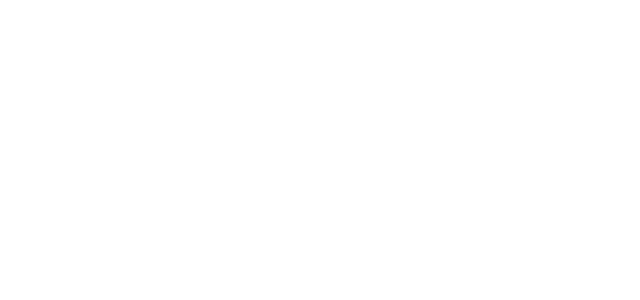
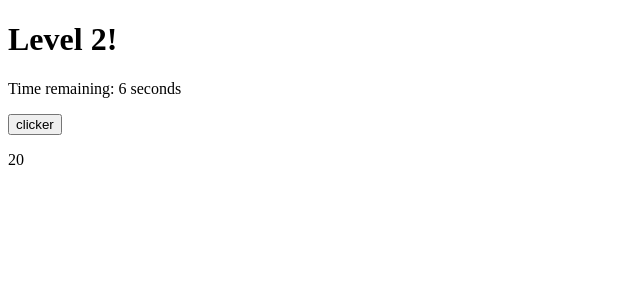
Before and after one commit to MatteoDiter/Candide, a React app: page /lvl2 in a window 1280 px wide. Before the commit this address had no page. Shown: the top 300 px of the page, without its empty margins (0-640 px from the left). Built offline with nearby package versions, Linux system fonts and the light colour scheme.

Commit message:
3 levels completed

```diff
--- a/client/App.tsx
+++ b/client/App.tsx
@@ -3,6 +3,9 @@
 import SignUp from "./component/authentication/signup";
 import Login from "./component/authentication/login";
 import Home from "./component/home";
+import Lvl1 from "./component/game/lvl1";
+import Lvl2 from "./component/game/lvl2";
+import Lvl3 from "./component/game/lvl3";
 
 const App: React.FC = () => {
   return (
@@ -12,6 +15,9 @@
           <Route path="/" element={<Login />} />
           <Route path="/signup" element={<SignUp />} />
           <Route path="/home" element={<Home />} />
+          <Route path="/lvl1" element={<Lvl1 />} />
+          <Route path="/lvl2" element={<Lvl2 />} />
+          <Route path="/lvl3" element={<Lvl3 />} />
         </Routes>
       </div>
     </BrowserRouter>
--- /dev/null
+++ b/client/component/game/lvl1.tsx
@@ -0,0 +1,62 @@
+import React, { useState, useEffect } from "react";
+import { useNavigate } from "react-router-dom";
+
+const Lvl1: React.FC = () => {
+  // set time and clicks
+  const time = 5;
+  const clicks = 10;
+
+  // set states
+  const [value, setValue] = useState(clicks); // clicks left to beat the game
+  const [timer, setTimer] = useState(time); // time left to beat the game
+  const navigate = useNavigate(); // setup navigation to next level
+
+  // setting reset timer
+  const resetTimer = () => {
+    setTimer(time + 1);
+  };
+  // timer logic
+  useEffect(() => {
+    const timeInterval = setInterval(() => {
+      setTimer((prevTimer) => prevTimer - 1);
+    }, 1000);
+
+    return () => clearInterval(timeInterval);
+  }, []);
+
+  // game over logic by time
+  useEffect(() => {
+    if (timer === 0) {
+      alert("Time's Up! - Game Over");
+      setValue(clicks);
+      resetTimer();
+    }
+  }, [timer, clicks]);
+
+  // game win logic by clicks
+  useEffect(() => {
+    if (value === 0) {
+      alert("You Win");
+      resetTimer();
+      // set a delay before navigate or will cause re-rendering issue // cant render at the same time
+      setTimeout(() => {
+        navigate("/lvl2");
+      }, 100);
+    }
+  }, [value, navigate]);
+
+  // handle click logic
+  const handleClick = () => {
+    setValue((preValue) => preValue - 1);
+  };
+
+  return (
+    <div>
+      <p>Time remaining: {timer} seconds</p>
+      <button onClick={handleClick}>clicker</button>
+      <p>{value}</p>
+    </div>
+  );
+};
+
+export default Lvl1;
--- /dev/null
+++ b/client/component/game/lvl2.tsx
@@ -0,0 +1,63 @@
+import React, { useState, useEffect } from "react";
+import { useNavigate } from "react-router-dom";
+
+const Lvl2: React.FC = () => {
+  // set time and clicks
+  const time = 5;
+  const clicks = 20;
+
+  // set states
+  const [value, setValue] = useState(clicks); // clicks left to beat the game
+  const [timer, setTimer] = useState(time); // time left to beat the game
+  const navigate = useNavigate(); // setup navigation to next level
+
+  // setting reset timer
+  const resetTimer = () => {
+    setTimer(time + 1);
+  };
+  // timer logic
+  useEffect(() => {
+    const timeInterval = setInterval(() => {
+      setTimer((prevTimer) => prevTimer - 1);
+    }, 1000);
+
+    return () => clearInterval(timeInterval);
+  }, []);
+
+  // game over logic by time
+  useEffect(() => {
+    if (timer === 0) {
+      alert("Time's Up! - Game Over");
+      setValue(clicks);
+      resetTimer();
+    }
+  }, [timer, clicks]);
+
+  // game win logic by clicks
+  useEffect(() => {
+    if (value === 0) {
+      alert("You Win");
+      resetTimer();
+      // set a delay before navigate or will cause re-rendering issue // cant render at the same time
+      setTimeout(() => {
+        navigate("/lvl3");
+      }, 100);
+    }
+  }, [value, navigate]);
+
+  // handle click logic
+  const handleClick = () => {
+    setValue((preValue) => preValue - 1);
+  };
+
+  return (
+    <div>
+      <h1>Level 2!</h1>
+      <p>Time remaining: {timer} seconds</p>
+      <button onClick={handleClick}>clicker</button>
+      <p>{value}</p>
+    </div>
+  );
+};
+
+export default Lvl2;
--- a/client/component/game/clicker.tsx
+++ b/client/component/game/lvl3.tsx
@@ -1,17 +1,17 @@
 import React, { useState, useEffect } from "react";
 
-const Clicker: React.FC = () => {
+const Lvl3: React.FC = () => {
   // set time and clicks
-  const time = 10;
-  const clicks = 10;
+  const time = 5;
+  const clicks = 40;
 
   // set states
-  const [value, setValue] = useState(time); // clicks left to beat the game
-  const [timer, setTimer] = useState(clicks); // time left to beat the game
+  const [value, setValue] = useState(clicks); // clicks left to beat the game
+  const [timer, setTimer] = useState(time); // time left to beat the game
 
   // setting reset timer
   const resetTimer = () => {
-    setTimer(time);
+    setTimer(time + 1);
   };
   // timer logic
   useEffect(() => {
@@ -20,33 +20,33 @@
     }, 1000);
 
     return () => clearInterval(timeInterval);
-  }, [value]);
+  }, []);
 
   // game over logic by time
   useEffect(() => {
     if (timer === 0) {
       alert("Time's Up! - Game Over");
-      setValue(10);
+      setValue(clicks);
       resetTimer();
     }
-  }, [timer]);
+  }, [timer, clicks]);
 
   // game win logic by clicks
+  useEffect(() => {
+    if (value === 0) {
+      alert("You Win");
+      resetTimer();
+    }
+  }, [value]);
+
+  // handle click logic
   const handleClick = () => {
-    setValue((preValue) => {
-      let newValue = preValue - 1;
-      // winning game conditional
-      if (newValue === 0) {
-        alert("You Win");
-        newValue = clicks;
-        resetTimer();
-      }
-      return newValue;
-    });
+    setValue((preValue) => preValue - 1);
   };
 
   return (
     <div>
+      <h1>Level 3!</h1>
       <p>Time remaining: {timer} seconds</p>
       <button onClick={handleClick}>clicker</button>
       <p>{value}</p>
@@ -54,4 +54,4 @@
   );
 };
 
-export default Clicker;
+export default Lvl3;
--- a/client/component/home.tsx
+++ b/client/component/home.tsx
@@ -1,11 +1,12 @@
 import React, { useState } from "react";
-import Clicker from "./game/clicker";
+import { BrowserRouter, Route, Routes } from "react-router-dom";
+import Lvl1 from "./game/lvl1";
 
 const Home: React.FC = () => {
   return (
     <div>
       <h1>Welcome Home!</h1>
-      <Clicker />
+      <Lvl1 />
     </div>
   );
 };
```
Also changed, not shown: 1 other file (tests, documents, lock files or other folders).
